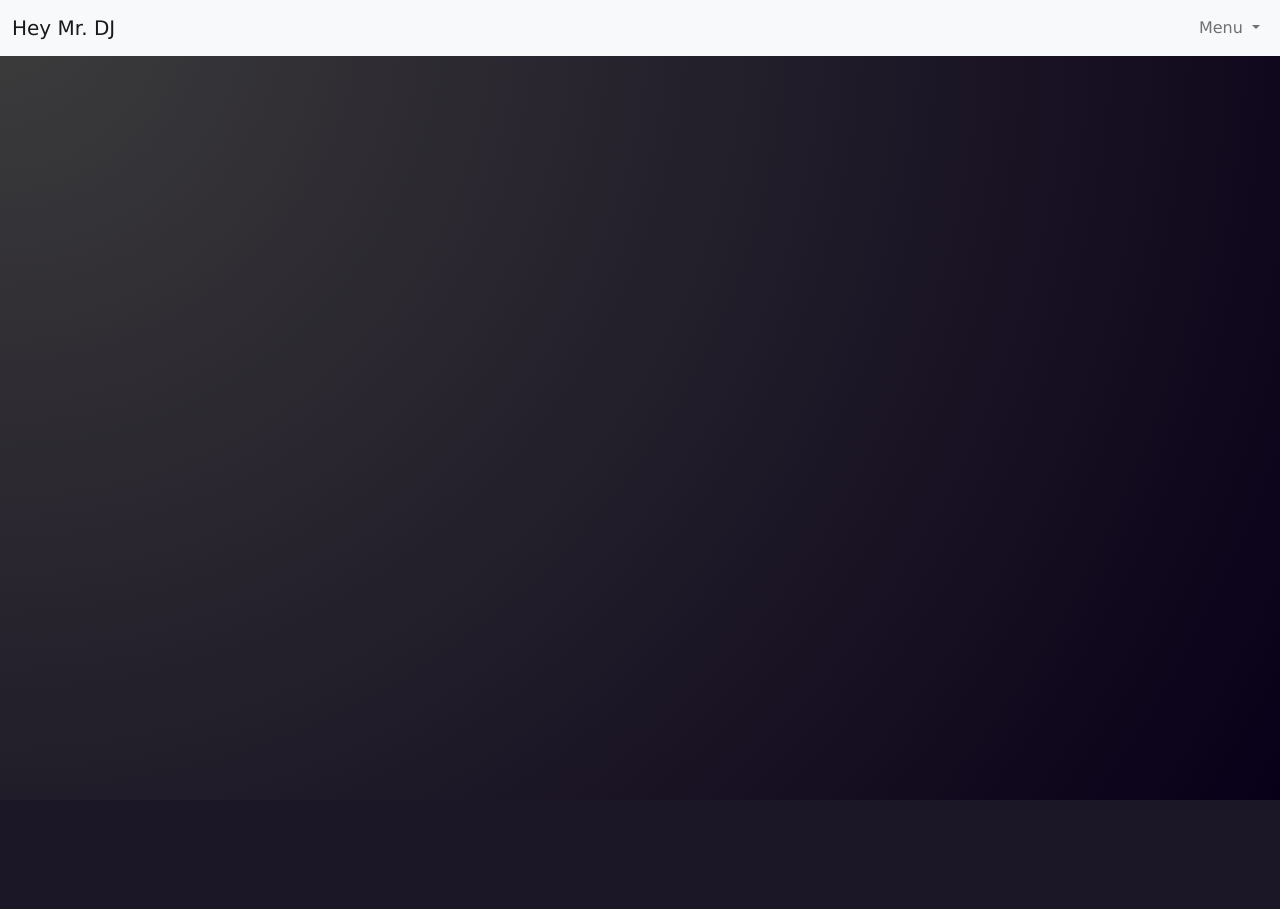
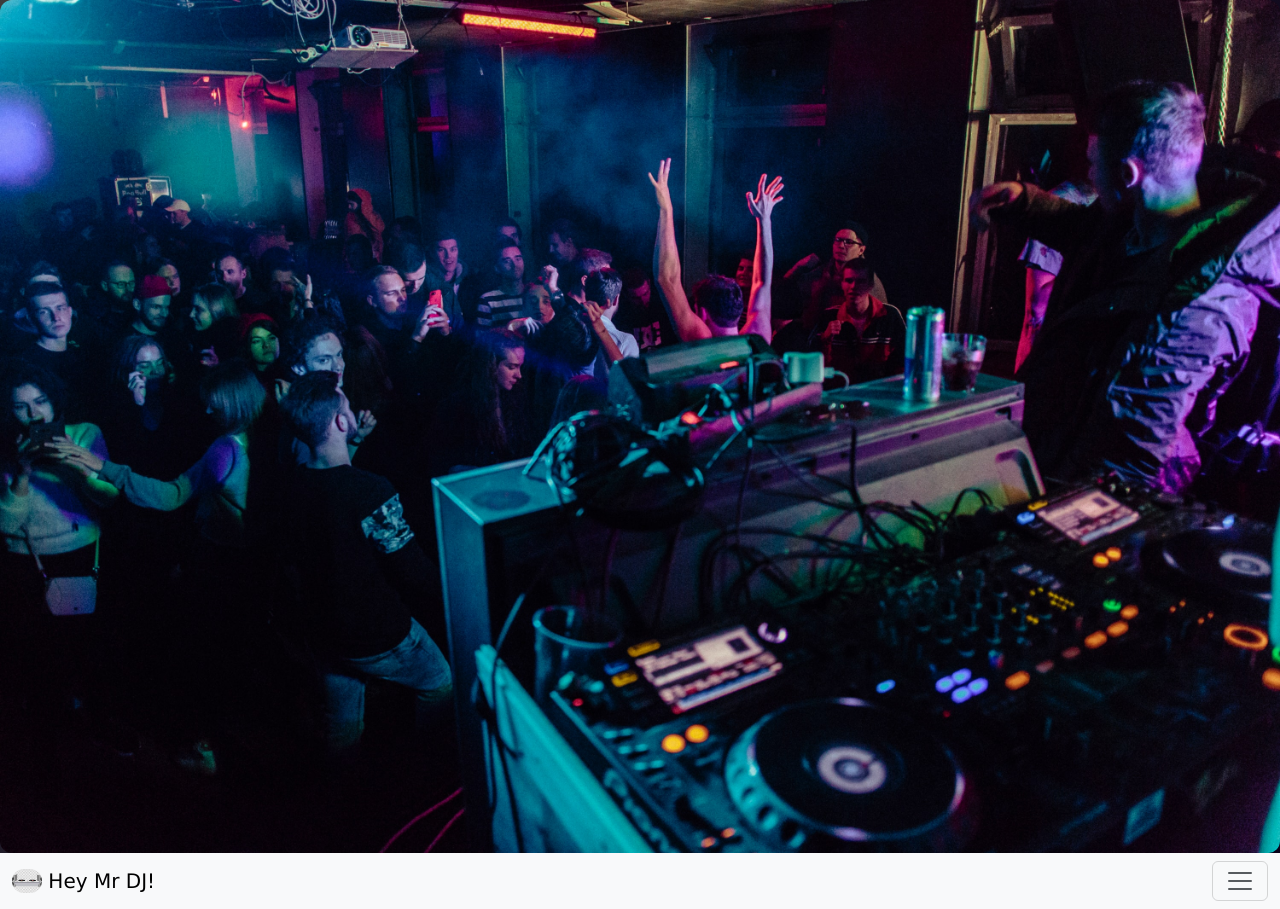
Before and after one commit to AdamZWinter/HeyMrDJ, a PHP site: page /views/header.html in a window 1280 px wide. Before the commit the page ends 800 px from the top, so only its background shows below. Run offline with PHP 8.4, Linux system fonts and the light colour scheme.

Commit message:
changed header.html, added pictures

```diff
--- a/styles/style.css
+++ b/styles/style.css
@@ -85,3 +85,8 @@ a:hover {
     color:black;
     white-space: nowrap;
 }
+ /*       Nav Bar Styles       */
+nav{
+    background-color: rgba(226,107,68,0.69) !important;
+
+}
--- a/views/header.html
+++ b/views/header.html
@@ -11,23 +11,50 @@
     <meta name="viewport" content="width=device-width, initial-scale=1">
 
     <!-- Bootstrap CSS -->
-    <link href="https://cdn.jsdelivr.net/npm/bootstrap@5.1.3/dist/css/bootstrap.min.css" rel="stylesheet" integrity="sha384-1BmE4kWBq78iYhFldvKuhfTAU6auU8tT94WrHftjDbrCEXSU1oBoqyl2QvZ6jIW3" crossorigin="anonymous">
+    <link href="https://cdn.jsdelivr.net/npm/bootstrap@5.3.0-alpha1/dist/css/bootstrap.min.css" rel="stylesheet" integrity="sha384-GLhlTQ8iRABdZLl6O3oVMWSktQOp6b7In1Zl3/Jr59b6EGGoI1aFkw7cmDA6j6gD" crossorigin="anonymous">
 
-    <!--    Diner CSS-->
-    <link href="styles/style.css" rel="stylesheet">
+    <!--    HeyDJ CSS-->
+    <link href="../styles/style.css" rel="stylesheet">
 
     <title>Hey Mr. DJ</title>
 </head>
 
 <body class="d-flex flex-column h-100" id="grad1">
+    <img src="../images/home-image.jpg" class="img-fluid" alt="DJ at a booth performing in front of a crowd">
 
-<header>
-    <nav class="navbar navbar-expand-lg navbar-light bg-light">
+    <!-- NAV BAR -->
+    <nav class="navbar bg-body-tertiary">
         <div class="container-fluid">
-            <a class="navbar-brand" href="#">Hey Mr. DJ</a>
-            <button class="navbar-toggler" type="button" data-bs-toggle="collapse" data-bs-target="#navbarSupportedContent" aria-controls="navbarSupportedContent" aria-expanded="false" aria-label="Toggle navigation">
+            <a class="navbar-brand" href="#">
+                <img src="../images/booth.jpeg" alt="dj booth" width="30" height="24" class="d-inline-block align-text-top">
+                Hey Mr DJ!
+            </a>
+            <button class="navbar-toggler" type="button" data-bs-toggle="collapse" data-bs-target="#navbarNav" aria-controls="navbarNav" aria-expanded="false" aria-label="Toggle navigation">
                 <span class="navbar-toggler-icon"></span>
             </button>
+            <div class="collapse navbar-collapse" id="navbarNav">
+                <ul class="navbar-nav">
+                    <li class="nav-item">
+                        <a class="nav-link active" aria-current="page" href="#">Home</a>
+                    </li>
+                    <li class="nav-item">
+                        <a class="nav-link" href="#">Find My Event</a>
+                    </li>
+                    <li class="nav-item">
+                        <a class="nav-link" href="#">Browse Songs</a>
+                    </li>
+                    <li class="nav-item">
+                        <a class="nav-link" href="#">Make Request</a>
+                    </li>
+                    <li class="nav-item">
+                        <a class="nav-link" href="#">Login</a>
+                    </li>
+                </ul>
+            </div>
+        </div>
+    </nav>
+
+
 
 <!--            *****************************************  LOG IN **********************************************************-->
 
@@ -45,42 +72,3 @@
 <!--                &lt;!&ndash;                    <button class="btn btn-outline-success" type="submit">Search</button>&ndash;&gt;-->
 <!--                &lt;!&ndash;                </form>&ndash;&gt;-->
 <!--            </div>-->
-
-<!--            ********************************** MENU ************************************************************-->
-
-            <div class="collapse navbar-collapse" id="navbarSupportedContent">
-                <ul class="navbar-nav ms-auto mb-2 mb-lg-0">
-<!--                    <li class="nav-item">-->
-<!--                        <a class="nav-link active" aria-current="page" href="#">Home</a>-->
-<!--                    </li>-->
-<!--                    <li class="nav-item">-->
-<!--                        <a class="nav-link" href="#">Link</a>-->
-<!--                    </li>-->
-                    <li class="nav-item dropdown d-flex">
-                        <a class="nav-link dropdown-toggle" href="#" id="navbarDropdown" role="button" data-bs-toggle="dropdown" aria-expanded="false">
-                            Menu
-                        </a>
-                        <ul class="dropdown-menu" aria-labelledby="navbarDropdown">
-                            <li><a class="dropdown-item" href="eventSearch">Find My Event</a></li>
-                            <li><a class="dropdown-item" href="#">Find My DJ</a></li>
-                            <li><hr class="dropdown-divider"></li>
-                            <li><a class="dropdown-item" href="#">Make a Request</a></li>
-                            <li><a class="dropdown-item" href="#">Browse Songs</a></li>
-                        </ul>
-                    </li>
-<!--                    <li class="nav-item">-->
-<!--                        <a class="nav-link disabled">Disabled</a>-->
-<!--                    </li>-->
-                </ul>
-<!--                <form class="d-flex">-->
-<!--                    <input class="form-control me-2" type="search" placeholder="Search" aria-label="Search">-->
-<!--                    <button class="btn btn-outline-success" type="submit">Search</button>-->
-<!--                </form>-->
-            </div>
-
-<!--            *******************************************************************************************-->
-
-        </div>
-    </nav>
-
-</header>
```
Also changed, not shown: images/booth.jpeg (added), images/home-image.jpg (added).
